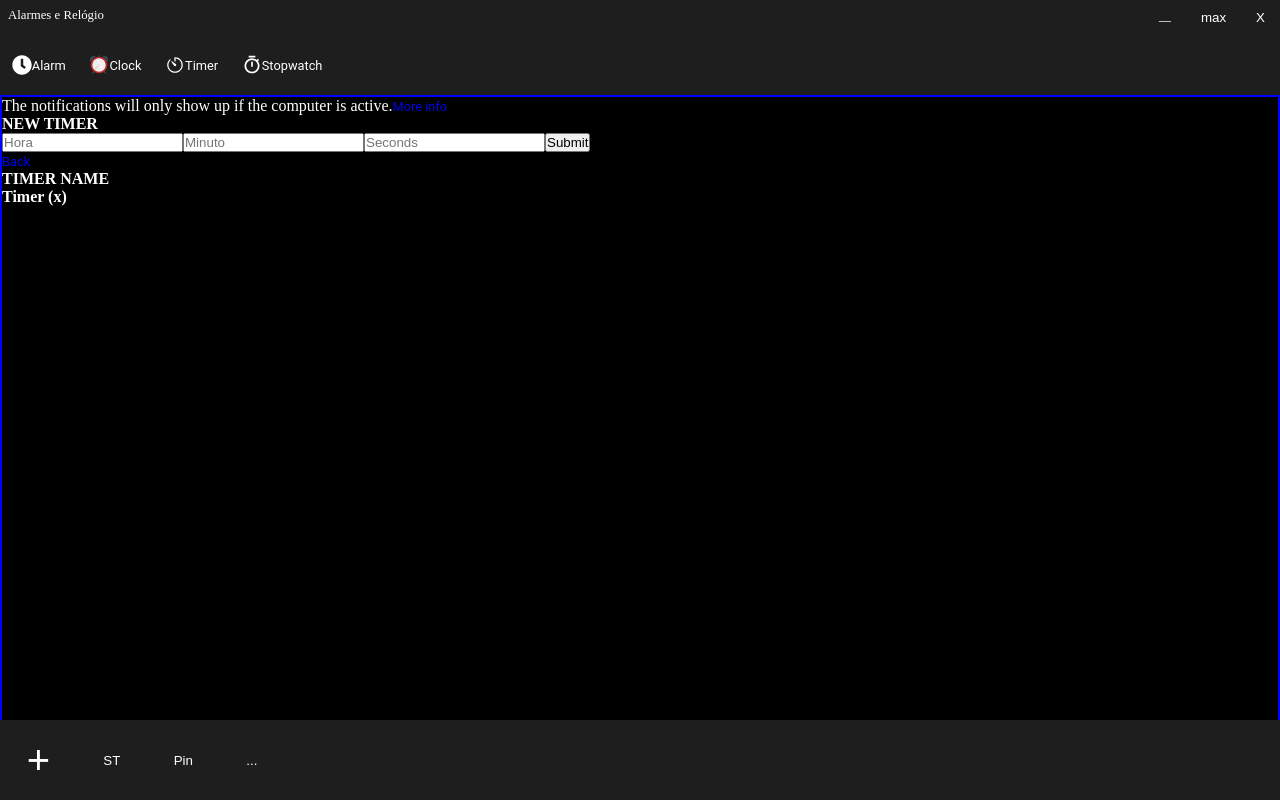
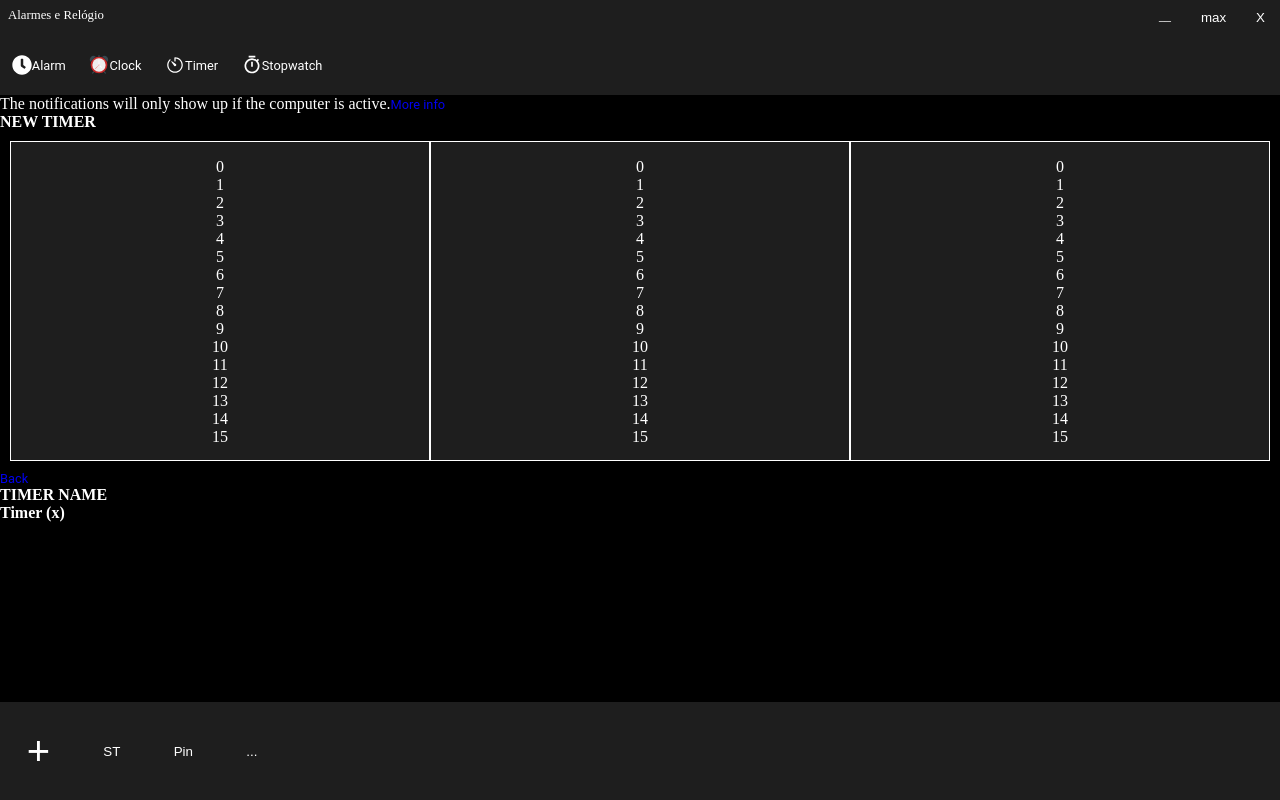
Before and after one commit to craftsmaker/microsoft-alarm-clone, a React (Create React App) app: page /#/Add in a window 1280 px wide. Built offline with nearby package versions, Linux system fonts and the light colour scheme.

Commit message:
Design updated

```diff
--- a/src/components/Footer/styles.css
+++ b/src/components/Footer/styles.css
@@ -1,9 +1,10 @@
 footer {
+	display: flex;
+	flex-grow: 0;
 	background-color: rgb(30,30,30);
-	height: 10%;
-	position: absolute;
-	bottom: 0;
-	width: 100%;
+	height: 100px;
+
+
 }
 footer ul {
 	display: flex;
--- a/src/components/Header/styles.css
+++ b/src/components/Header/styles.css
@@ -1,7 +1,6 @@
 header{
 	display: flex;
 	flex-direction: column;
-	flex-basis: 100;
 	flex-shrink: 0;
 	flex-grow: 1;
 	background-color: rgb(30,30,30);
--- a/src/screens/Add/index.js
+++ b/src/screens/Add/index.js
@@ -3,12 +3,19 @@ import Header from "../../components/Header";
 import Footer from "../../components/Footer";
 import {Link,useHistory} from "react-router-dom";
 import {connect} from "react-redux";
+import {RiArrowUpSLine,RiArrowDownSLine} from "react-icons/ri";
 import "./styles.css";
 
 function Add({modules,dispatch}){
 	const [hours,setHours] = useState("");
 	const [minutes,setMinutes] = useState("");
 	const [seconds,setSeconds] = useState("");
+
+
+	let i = 0,TIME = [];
+	for (; i <= 60; i++){
+		TIME.push(i);
+	}
 
 	const history = useHistory();
 
@@ -31,20 +38,46 @@ function Add({modules,dispatch}){
 						<a href="#">More info</a>
 					</p>
 				</div>
-				<div id="time-container">
+				<div id="timer-container">
 					<h1>NEW TIMER</h1>
-					<form onSubmit={handleSubmit}>
-						<input type="text" placeholder="Hora" value={hours} onChange={e => setHours(e.target.value)}/>
-						<input type="text" placeholder="Minuto" value={minutes} onChange={e => setMinutes(e.target.value)}/>
-						<input type="text" placeholder="Seconds" value={seconds} onChange={e =>setSeconds(e.target.value)}/>
-						<button type="submit">Submit</button>
-					</form>
+					<div>
+						<form onSubmit={handleSubmit}>
+							<div>
+								<RiArrowUpSLine className="arrowUp"/>
+								<div>
+									{TIME.map((value,index) => (
+										<p key={index}>{value}</p>
+									))}
+								</div>
+								<RiArrowDownSLine className="arrowDown"/>
+							</div>
+							<div>
+								<RiArrowUpSLine className="arrowUp"/>
+								<div>
+									{TIME.map((value,index) => (
+										<p key={index}>{value}</p>
+									))}
+								</div>
+								<RiArrowDownSLine className="arrowDown"/>
+							</div>
+							<div>
+								<RiArrowUpSLine className="arrowUp"/>
+								<div>
+									{TIME.map((value,index) => (
+										<p key={index}>{value}</p>
+									))}
+								</div>
+								<RiArrowDownSLine className="arrowDown"/>
+							</div>
+						</form>
+					</div>
 					<Link to="/">Back</Link>
 				</div>
 				<div id="name-container">
 					<h2>TIMER NAME</h2>
 					<h1>Timer (x)</h1>
 				</div>
+				<div style={{height: "180px"}}/>
 			</main>
 			<Footer/>
 		</div>
--- a/src/screens/Add/styles.css
+++ b/src/screens/Add/styles.css
@@ -1,7 +1,76 @@
 #add-container{
 	display: flex;
-	flex-direction: column;
-	border: 2px solid blue;
 	flex-grow: 1;
 	flex-shrink: 1;
+	flex-direction: column;
 }
+
+#notifications-container{
+	display: flex;
+	flex-grow: 1;
+	flex-shrink: 0;
+
+}
+
+#timer-container{
+	display: flex;
+	flex-direction: column;
+	flex-grow: 1;
+
+}
+
+#name-container{
+	display: flex;
+	flex-direction: column;
+	flex-grow: 1;
+	flex-shrink: 0;
+}
+
+#timer-container form{
+	display: flex;
+	flex-grow: 1;
+	height: 40vh;
+	padding: 10px;
+
+}
+#timer-container form div{
+	display: flex;
+	flex-direction: column;
+	flex-grow: 1;
+	align-items: center;
+	overflow: hidden;
+	position: relative;
+}
+#timer-container div{
+	display: flex;
+	flex-grow: 1;
+}
+#timer-container form > div{
+	border: 1px solid white;
+	background-color: rgb(30,30,30);
+}
+#timer-container form div .arrowDown{
+	display: flex;
+	flex-grow: 0;
+	background-color: rgba(30,30,30,0);
+	height: 60px;
+	width: 100%;
+	color: rgba(255,255,255,0);
+}
+
+#timer-container form div .arrowDown:hover,
+#timer-container form div .arrowUp:hover{
+	background-color: rgba(40,40,40,1);
+	color: rgba(255,255,255,1);
+}
+
+#timer-container form div .arrowUp{
+	display: flex;
+	flex-grow: 0;
+	top: 0;
+	background-color: rgba(30,30,30,0);
+	height: 60px;
+	width: 100%;
+	z-index: 1;
+	color: rgba(255,255,255,0);
+}
--- a/src/style.css
+++ b/src/style.css
@@ -14,6 +14,7 @@ li {
 
 .container {
 	display: flex;
+	flex-grow: 0;
 	flex-direction: column;
 	width: 100%;
 	height: 100vh;
@@ -24,7 +25,6 @@ li {
 
 
 main {
-	height: 97vh;
 	background-color: black;
 }
 
```
